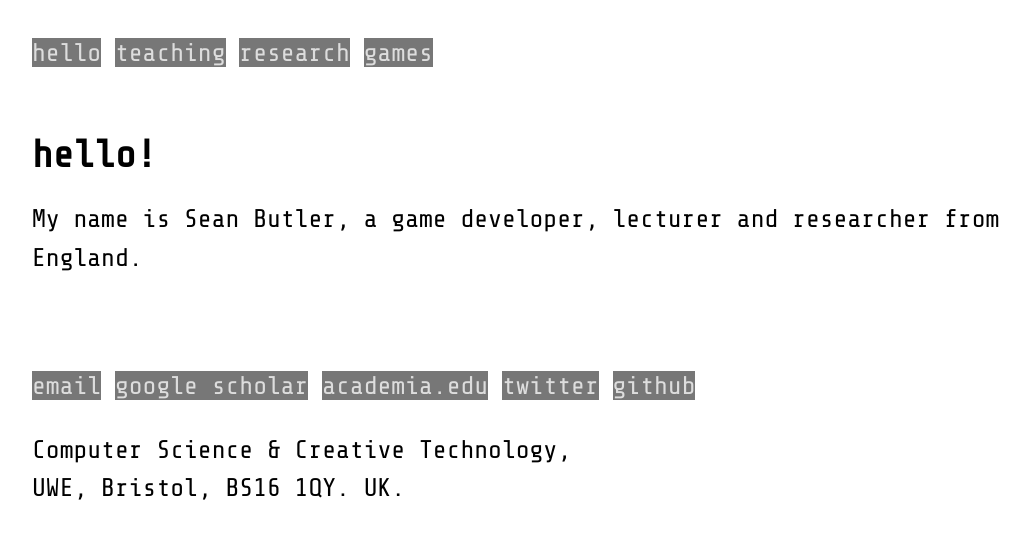
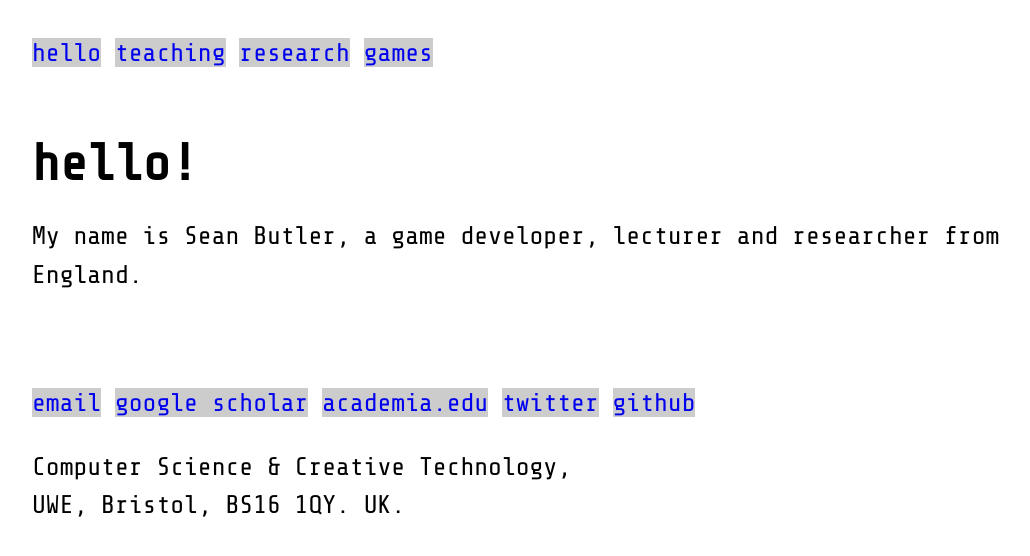
Before and after one commit to seanbutler/www.seanbutler.net, a Jekyll site: the page built from index.html, in a window 1280 px wide. Shown: the top 556 px of the page, without its empty margins (104-1134 px from the left). Built offline with Jekyll 4.4.1, drawn with Linux system fonts in a browser that asks for light colours.

Commit message:
less is more

```diff
--- a/css/main.css
+++ b/css/main.css
@@ -15,21 +15,20 @@ body {
 }
 
 h1, h2, h3 {
-    font-weight: bold;
-    font-size: 3vw;
+    /*font-weight: bold;
+    font-size: 3vw;*/
 }
 
 h4, h5, h6 {
-    font-weight: bold;
-    font-size: 2.5vw;
+    /*font-weight: bold;
+    font-size: 2.5vw;*/
 }
 
 a {
     /*border-radius: 2vw;
     padding: 0.25vw 1vw 0.25vw 1vw ;
     border: 0.15vw solid #777;*/
-    color: #DDD;
-    background-color: #777;
+    background-color: #CCC;
     text-decoration: none;
 }
 
@@ -46,8 +45,7 @@ a[href]:active {
     /*border-radius: 2vw;
     padding: 0.25vw 1vw 0.25vw 1vw ;
     border: 0.15vw solid #DDD;*/
-    color: #DDD;
-    background-color: orange;
+    color: orange;
     text-decoration: none;
 }
 
```
